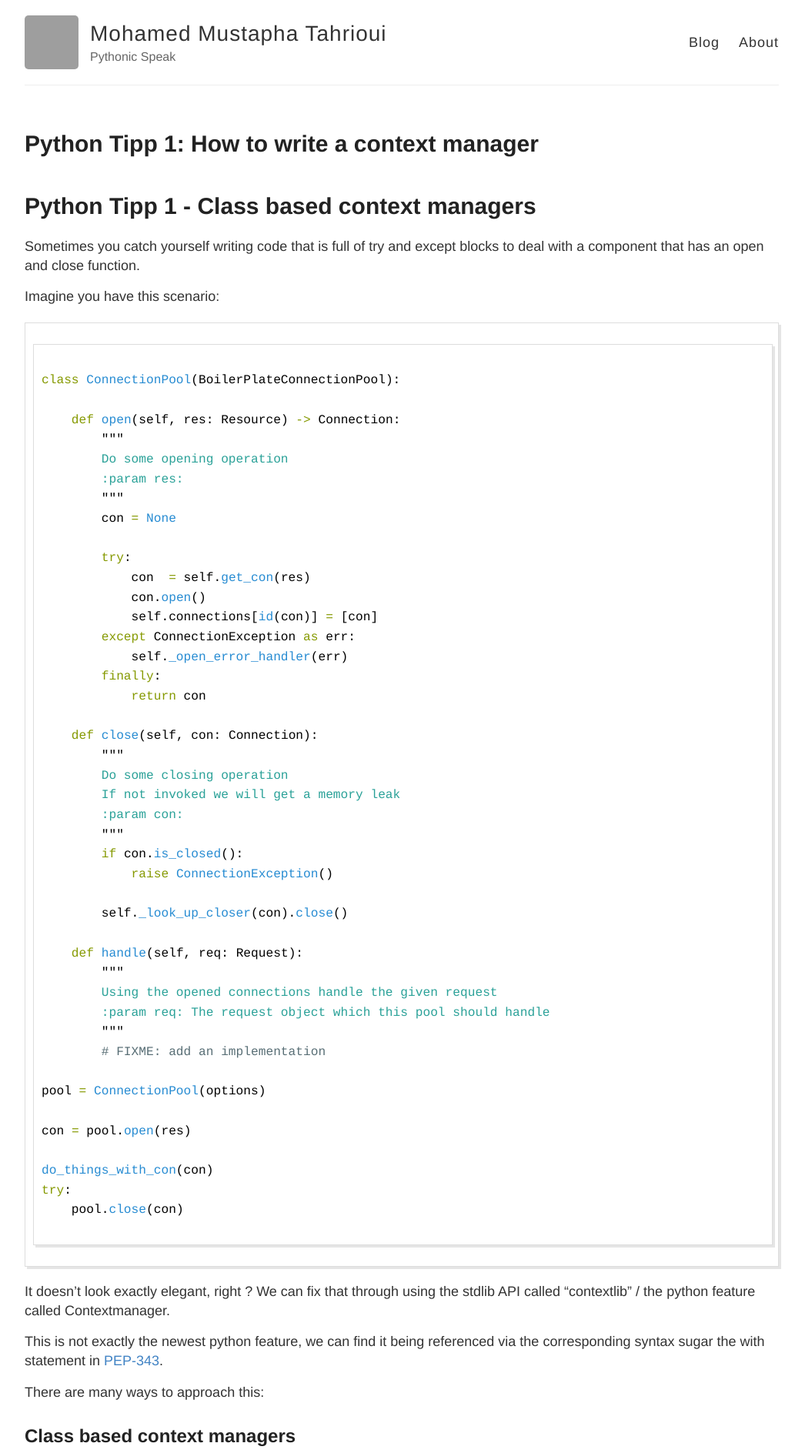
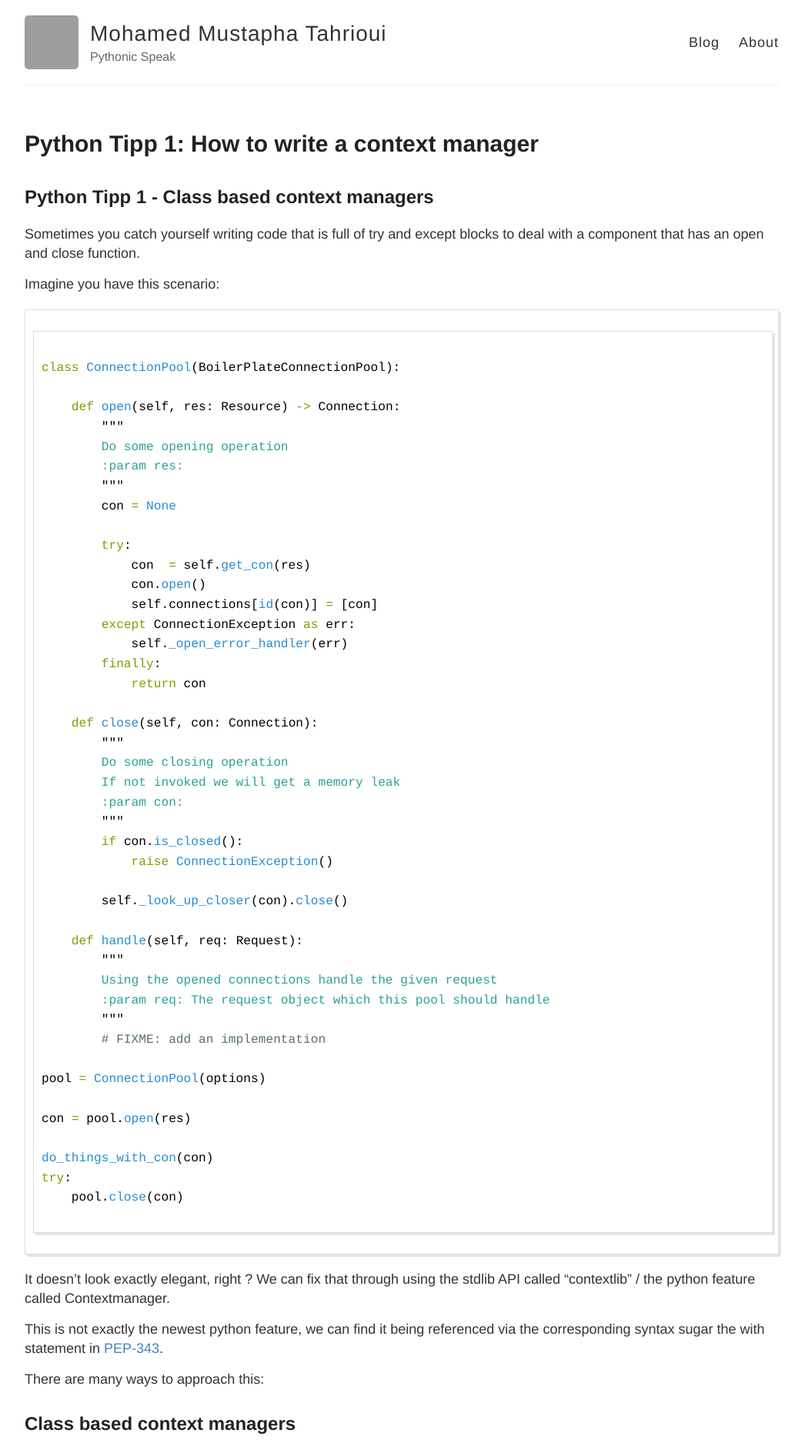
Before and after one commit to 4thel00z/4thel00z.github.io, a Jekyll site: the page built from _posts/2018-03-04-python-tipp-context-manager-class-1.md, in a window 1280 px wide. Shown: the top 1888 px of the page at 77% size, without its empty margins (118-1164 px from the left). Built offline with Jekyll 4.4.1, drawn with Linux system fonts in a browser that asks for light colours; comment, search, counter and statistics services are not loaded; grey boxes are pictures that could not be loaded.

Commit message:
[master] Scale the title down

```diff
--- a/_posts/2018-03-04-python-tipp-context-manager-class-1.md
+++ b/_posts/2018-03-04-python-tipp-context-manager-class-1.md
@@ -6,7 +6,7 @@ categories: python-tipp python contextmanager context manager
 
 ---
 
-# Python Tipp 1 - Class based context managers
+## Python Tipp 1 - Class based context managers
 
 Sometimes you catch yourself writing code that is full of try and except blocks to deal with a component that has an open and close function.
 
```
